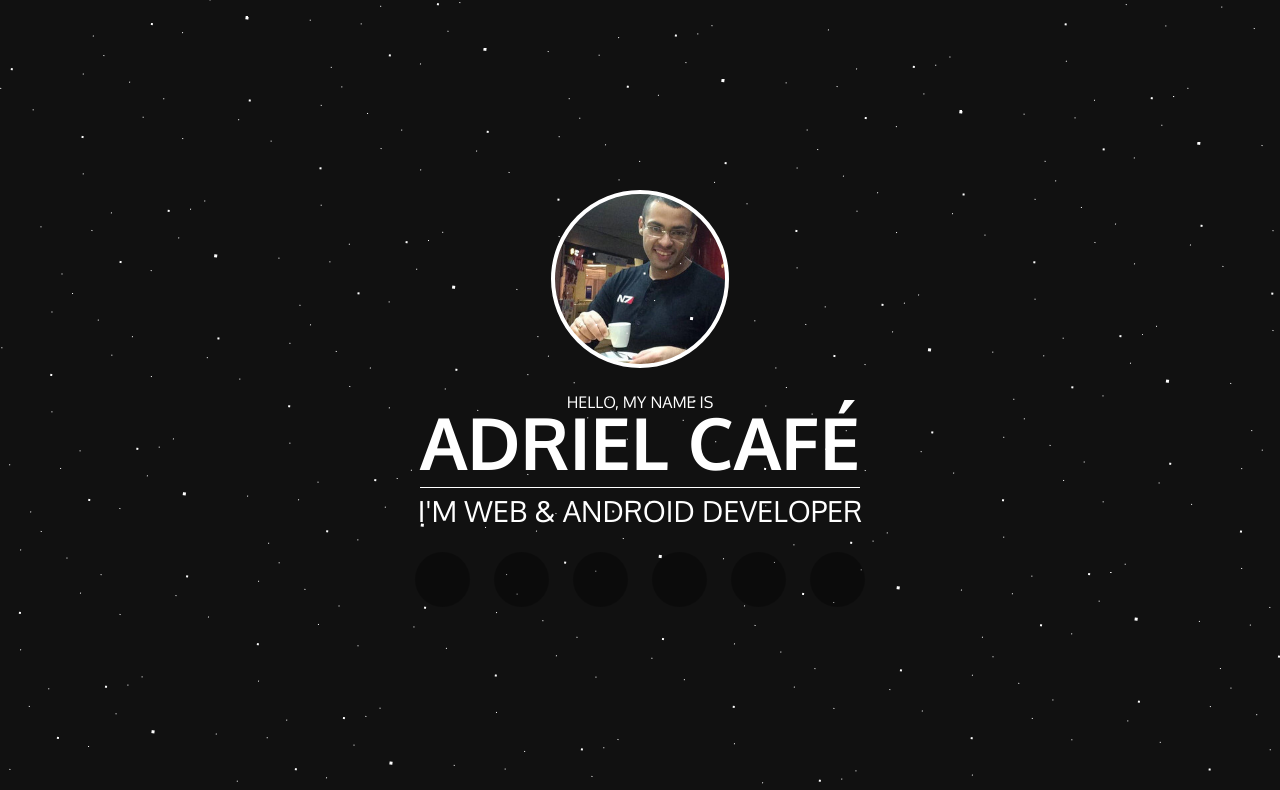
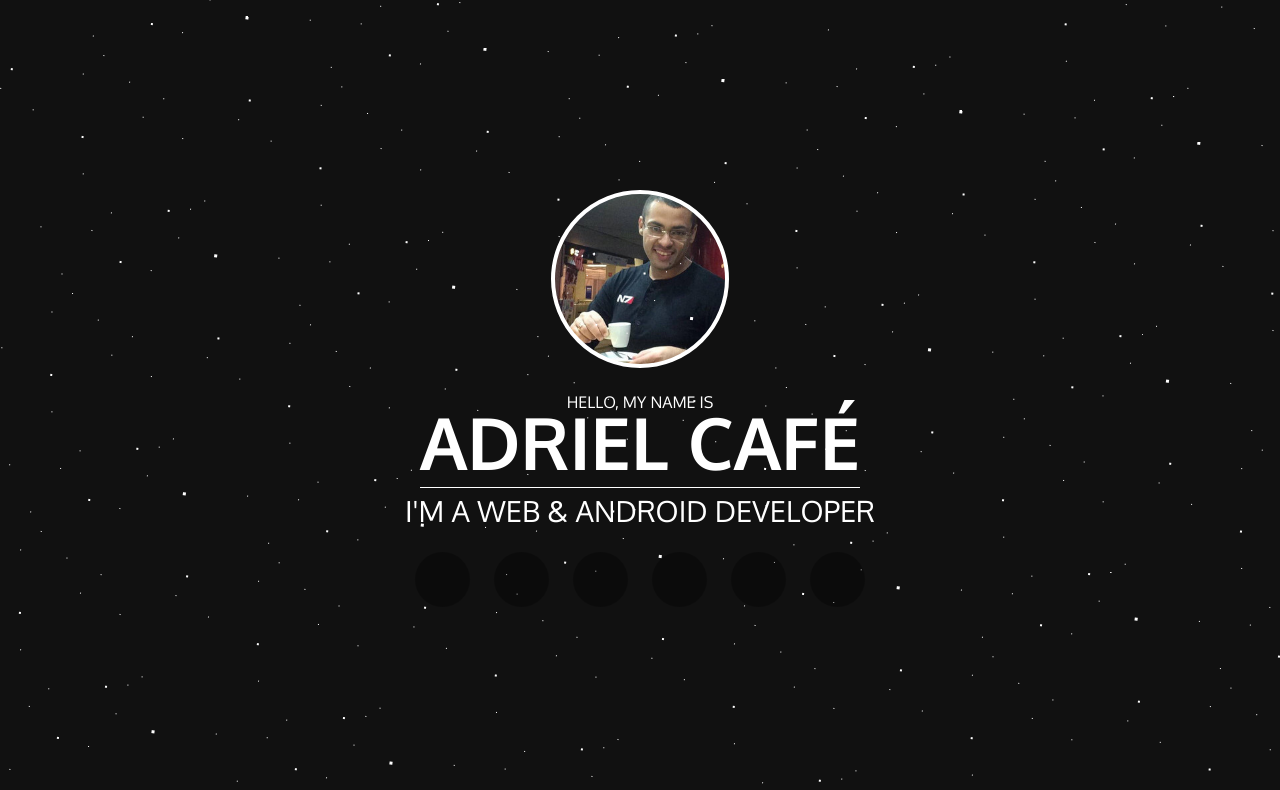
Before and after one commit to adrielcafe/adriel.cafe, a plain HTML site: page parse/public/index.html in a window 1280 px wide. Shown: the top 790 px of the page. Drawn offline with nearby package versions, Linux system fonts and the light colour scheme; some icons are missing.

Commit message:
Update text

```diff
--- a/parse/public/index.html
+++ b/parse/public/index.html
@@ -50,7 +50,7 @@
         <span>ADRIEL CAFÉ</span>
       </h1>
       <p id="skills">
-         I'M WEB & ANDROID DEVELOPER
+         I'M A WEB & ANDROID DEVELOPER
       </p>
 
       <div class="hi-icon-wrap hi-icon-effect-1 hi-icon-effect-1a">
```
